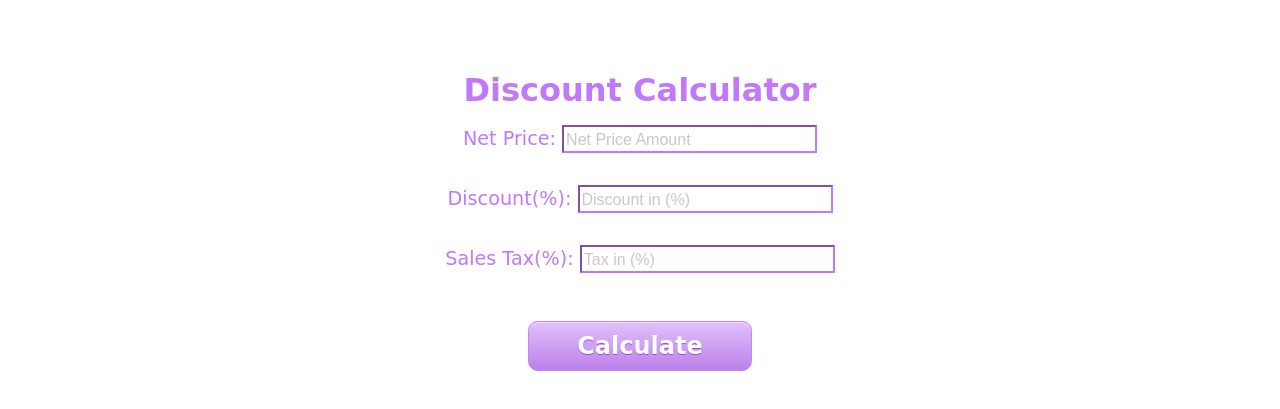
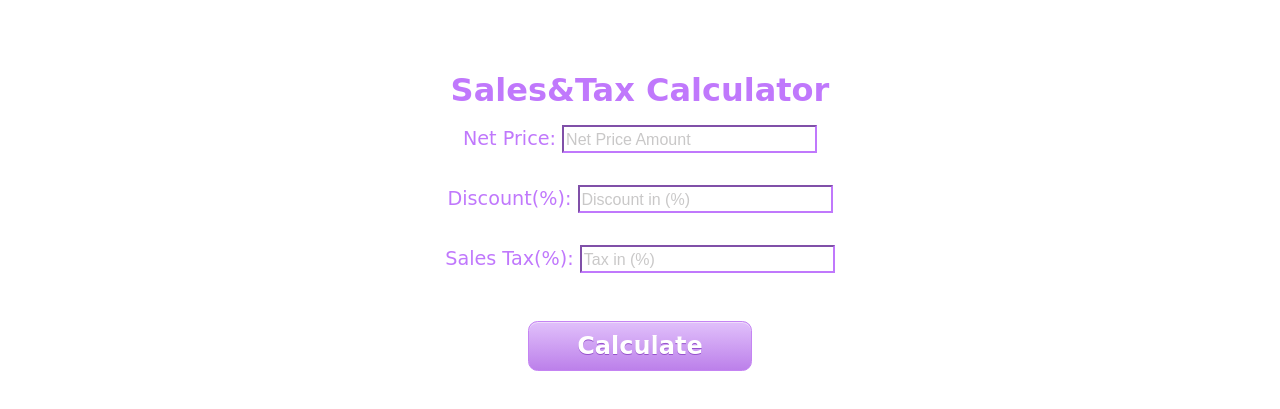
Before and after one commit to Praparat-uanon/Tip-Calculator, a plain HTML site: page Discount.html in a window 1280 px wide. Shown: the part 95-504 px from the top of the page. Drawn offline with Linux system fonts and the light colour scheme; a web font is replaced by a local one.

Commit message:
Update Discount.html

```diff
--- a/Discount.html
+++ b/Discount.html
@@ -35,7 +35,7 @@
     </header>
     <div class="container1">
       <div class="header-box">
-        <h1>Discount Calculator</h1>
+        <h1>Sales&Tax Calculator</h1>
       </div>
       <div class="fullprice-box">
         <label for="fullprice">Net Price: </label>
```
